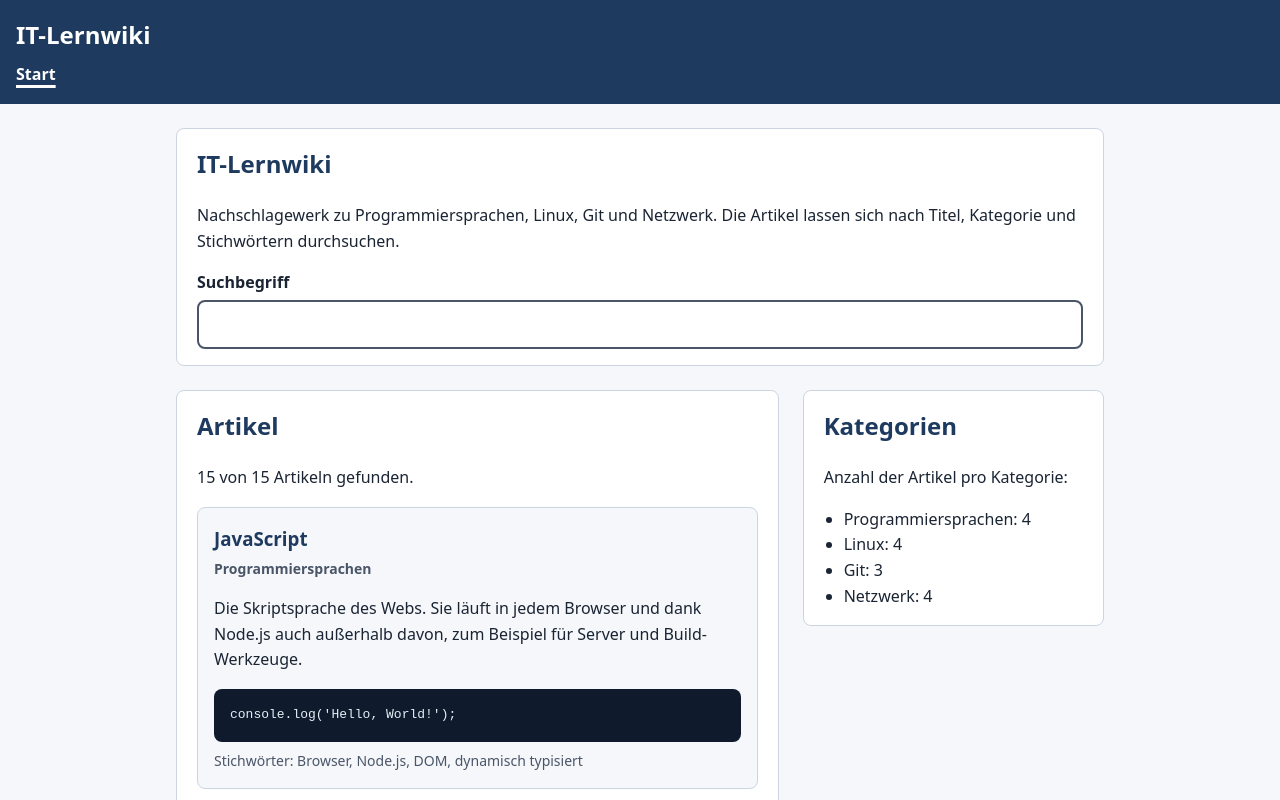
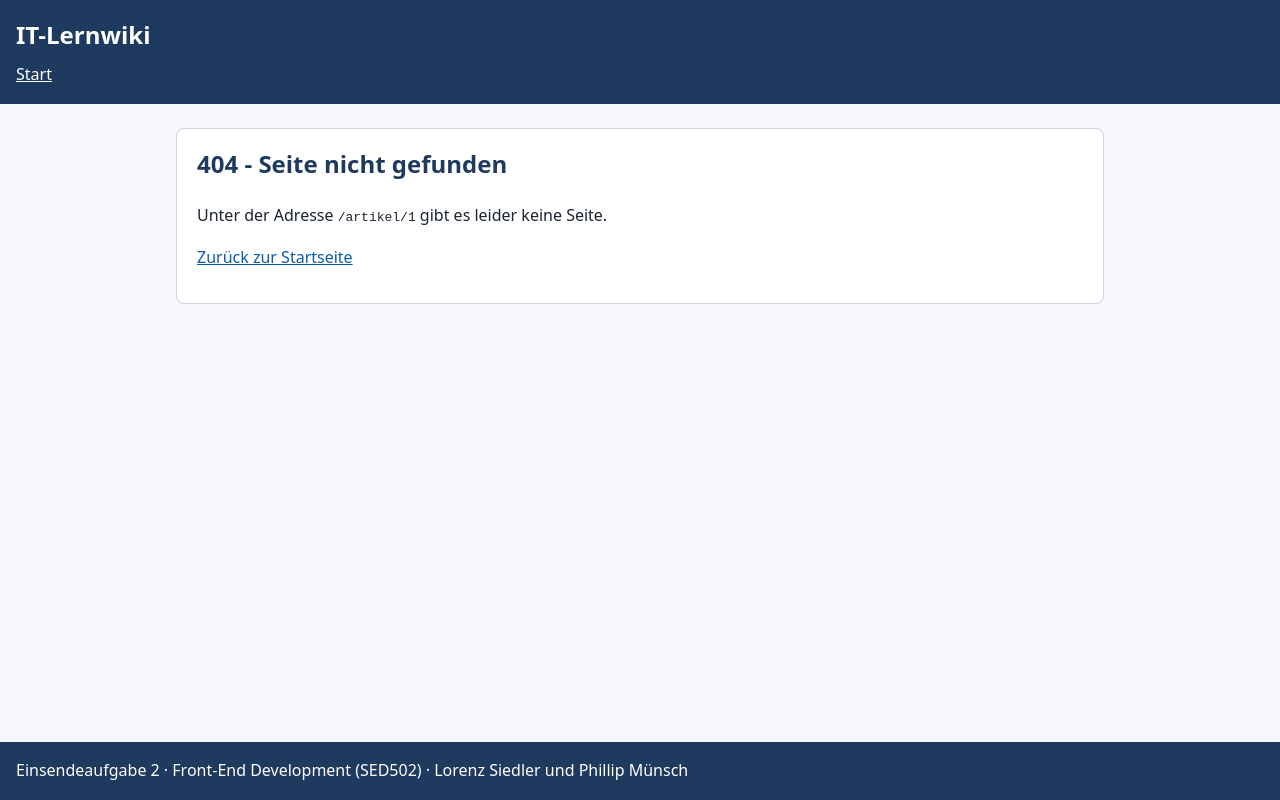
Before and after one commit to SiedlerLorenz/sed502-esa-02-it-lernwiki, a React (Vite) app: page /artikel/1 in a window 1280 px wide. Before the commit this address led to /. Shown: the top 800 px of the page. Built offline with nearby package versions, Linux system fonts and the light colour scheme.

Commit message:
Add: Seite NichtGefunden für unbekannte URLs
- seiten/NichtGefunden.tsx mit Hinweis auf die aufgerufene Adresse (useLocation)
- Link zurück zur Startseite
- App.tsx: Route * zeigt die 404-Seite statt auf die Startseite umzuleiten

```diff
--- a/src/App.tsx
+++ b/src/App.tsx
@@ -1,5 +1,6 @@
-import { Link, Navigate, Route, Routes } from 'react-router-dom';
+import { Link, Route, Routes } from 'react-router-dom';
 import Navigation from './komponenten/Navigation.tsx';
+import NichtGefunden from './seiten/NichtGefunden.tsx';
 import Startseite from './seiten/Startseite.tsx';
 
 // Wurzelkomponente: gemeinsames Seitenlayout und Zuordnung von URL zu Seite
@@ -20,8 +21,8 @@ function App(): React.JSX.Element {
       <main id="inhalt">
         <Routes>
           <Route path="/" element={<Startseite />} />
-          {/* Unbekannte URLs vorerst auf die Startseite umleiten */}
-          <Route path="*" element={<Navigate to="/" replace />} />
+          {/* Alle übrigen URLs: eigene 404-Seite */}
+          <Route path="*" element={<NichtGefunden />} />
         </Routes>
       </main>
 
--- /dev/null
+++ b/src/seiten/NichtGefunden.tsx
@@ -0,0 +1,21 @@
+import { Link, useLocation } from 'react-router-dom';
+
+// 404-Seite: wird für jede URL angezeigt, zu der es keine Route gibt
+function NichtGefunden(): React.JSX.Element {
+  // useLocation liefert die aktuell aufgerufene Adresse, um sie in der Meldung zu nennen
+  const { pathname } = useLocation();
+
+  return (
+    <section className="karte" aria-labelledby="nicht-gefunden-titel">
+      <h1 id="nicht-gefunden-titel">404 - Seite nicht gefunden</h1>
+      <p>
+        Unter der Adresse <code>{pathname}</code> gibt es leider keine Seite.
+      </p>
+      <p>
+        <Link to="/">Zurück zur Startseite</Link>
+      </p>
+    </section>
+  );
+}
+
+export default NichtGefunden;
```
